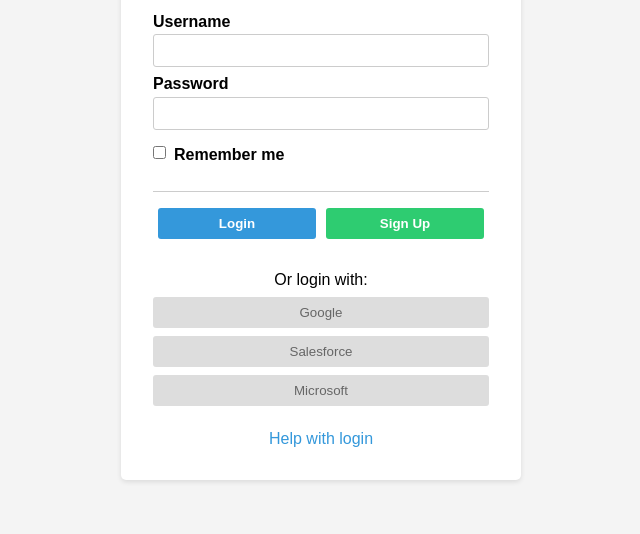
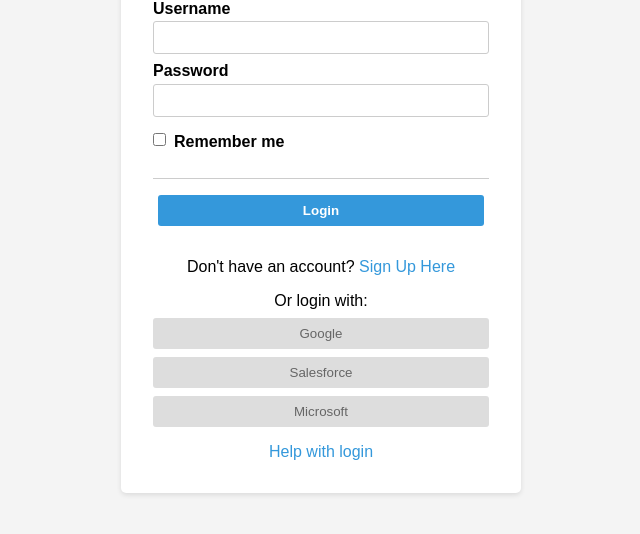
Before and after one commit to Ahmed-Elawad/bevops, a website: page clients/login.html in a window 1280 px wide. Shown: the part 200-734 px from the top of the page, without its empty margins (319-959 px from the left). Drawn offline with Linux system fonts and the light colour scheme.

```diff
--- a/clients/login.html
+++ b/clients/login.html
@@ -74,8 +74,13 @@
       color: #fff;
       font-weight: bold;
     }
-    .buttons button.signup {
-      background: #2ecc71;
+    .alternate-link {
+      text-align: center;
+      margin-top: 1rem;
+    }
+    .alternate-link a {
+      color: #3498db;
+      text-decoration: none;
     }
     .oauth-section {
       text-align: center;
@@ -126,7 +131,11 @@
       <!-- Buttons Section -->
       <div class="buttons">
         <button type="submit">Login</button>
-        <button type="button" class="signup">Sign Up</button>
+      </div>
+    </form>
+
+    <div class="alternate-link">
+      <p>Don't have an account? <a href="/signup">Sign Up Here</a></p>
     </div>
 
     <!-- OAuth Section -->
@@ -143,7 +152,6 @@
     <div class="help-link">
       <a href="#">Help with login</a>
     </div>
-    </form>
   </div>
 </body>
 </html>
```
Lines whose indentation alone changed are shown as unchanged.
